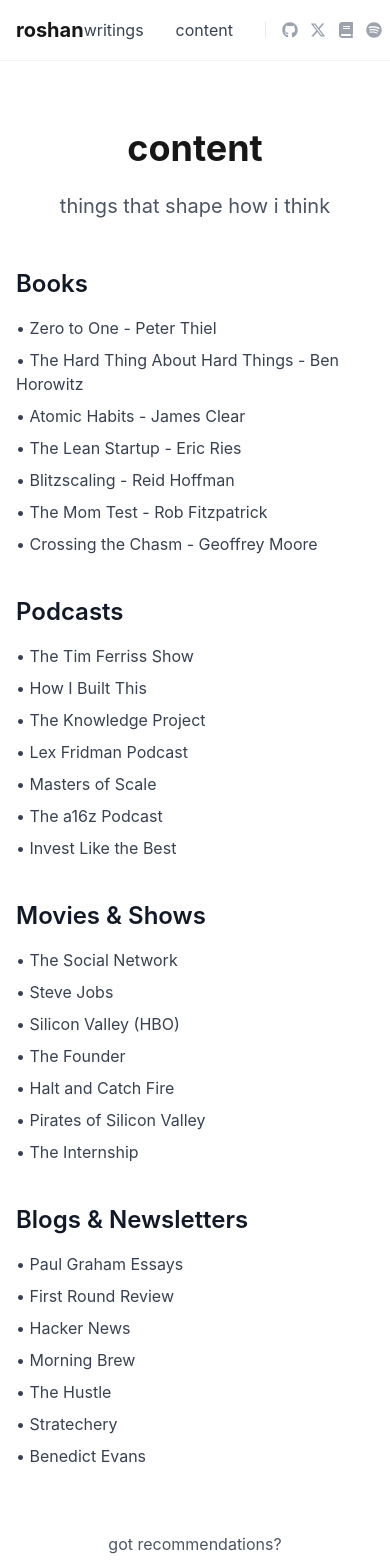
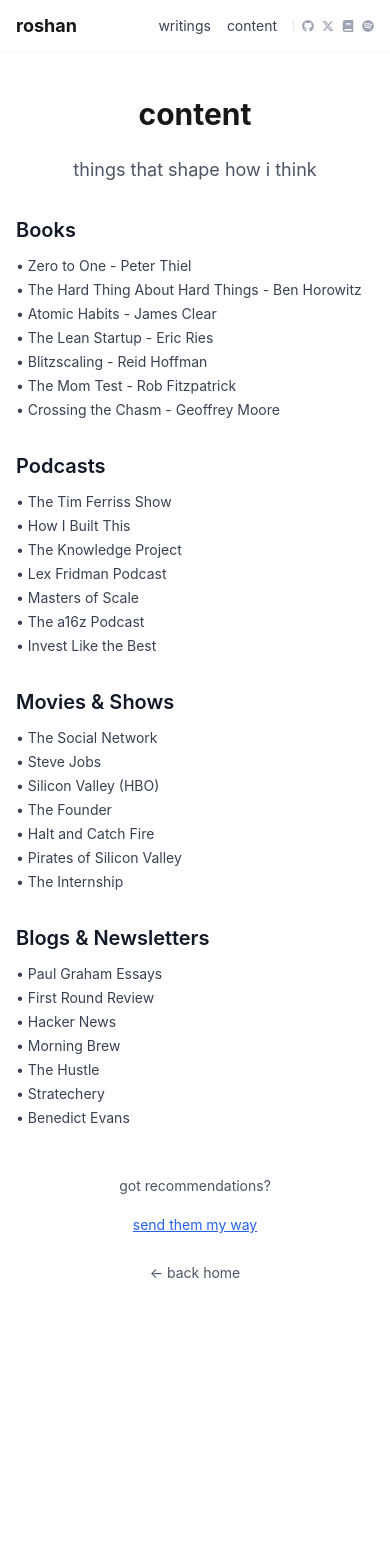
Before and after one commit to rohoswagger/whoami, a Next.js app: page /content in a window 390 px wide. Shown: the top 1568 px of the page. After the commit the page ends 1316 px from the top, so only its background shows below. Built offline with nearby package versions, Linux system fonts and the light colour scheme.

Commit message:
Improve mobile responsiveness across the site

```diff
--- a/app/components/Content.tsx
+++ b/app/components/Content.tsx
@@ -4,22 +4,22 @@
 
 const Content: React.FC = () => {
   return (
-    <div className="min-h-screen px-4 py-12">
+    <div className="min-h-screen px-4 py-8 md:py-12">
       <div className="max-w-3xl mx-auto">
-        <h1 className="text-4xl md:text-5xl font-bold mb-6 text-center">
+        <h1 className="text-3xl sm:text-4xl md:text-5xl font-bold mb-6 text-center">
           content
         </h1>
 
-        <p className="text-xl text-gray-600 text-center mb-12 max-w-2xl mx-auto">
+        <p className="text-lg md:text-xl text-gray-600 text-center mb-8 md:mb-12 max-w-2xl mx-auto">
           things that shape how i think
         </p>
 
-        <div className="space-y-10">
+        <div className="space-y-8 md:space-y-10">
           <div>
-            <h2 className="text-2xl font-semibold mb-4 text-gray-900">
+            <h2 className="text-xl md:text-2xl font-semibold mb-3 md:mb-4 text-gray-900">
               Books
             </h2>
-            <ul className="space-y-2 text-gray-700">
+            <ul className="space-y-1 md:space-y-2 text-sm md:text-base text-gray-700">
               <li>• Zero to One - Peter Thiel</li>
               <li>• The Hard Thing About Hard Things - Ben Horowitz</li>
               <li>• Atomic Habits - James Clear</li>
@@ -31,10 +31,10 @@
           </div>
 
           <div>
-            <h2 className="text-2xl font-semibold mb-4 text-gray-900">
+            <h2 className="text-xl md:text-2xl font-semibold mb-3 md:mb-4 text-gray-900">
               Podcasts
             </h2>
-            <ul className="space-y-2 text-gray-700">
+            <ul className="space-y-1 md:space-y-2 text-sm md:text-base text-gray-700">
               <li>• The Tim Ferriss Show</li>
               <li>• How I Built This</li>
               <li>• The Knowledge Project</li>
@@ -46,10 +46,10 @@
           </div>
 
           <div>
-            <h2 className="text-2xl font-semibold mb-4 text-gray-900">
+            <h2 className="text-xl md:text-2xl font-semibold mb-3 md:mb-4 text-gray-900">
               Movies & Shows
             </h2>
-            <ul className="space-y-2 text-gray-700">
+            <ul className="space-y-1 md:space-y-2 text-sm md:text-base text-gray-700">
               <li>• The Social Network</li>
               <li>• Steve Jobs</li>
               <li>• Silicon Valley (HBO)</li>
@@ -61,10 +61,10 @@
           </div>
 
           <div>
-            <h2 className="text-2xl font-semibold mb-4 text-gray-900">
+            <h2 className="text-xl md:text-2xl font-semibold mb-3 md:mb-4 text-gray-900">
               Blogs & Newsletters
             </h2>
-            <ul className="space-y-2 text-gray-700">
+            <ul className="space-y-1 md:space-y-2 text-sm md:text-base text-gray-700">
               <li>• Paul Graham Essays</li>
               <li>• First Round Review</li>
               <li>• Hacker News</li>
@@ -76,22 +76,22 @@
           </div>
         </div>
 
-        <div className="text-center mt-16">
-          <p className="text-gray-600 mb-4">
+        <div className="text-center mt-12 md:mt-16">
+          <p className="text-sm md:text-base text-gray-600 mb-4">
             got recommendations?
           </p>
           <a
             href="mailto:rohoswagger@gmail.com"
-            className="text-blue-600 hover:text-blue-800 underline"
+            className="text-sm md:text-base text-blue-600 hover:text-blue-800 underline"
           >
             send them my way
           </a>
         </div>
 
-        <div className="text-center mt-8">
+        <div className="text-center mt-6 md:mt-8">
           <Link
             href="/"
-            className="text-gray-600 hover:text-gray-900 transition-colors"
+            className="text-sm md:text-base text-gray-600 hover:text-gray-900 transition-colors"
           >
             ← back home
           </Link>
--- a/app/components/Hero.tsx
+++ b/app/components/Hero.tsx
@@ -3,30 +3,30 @@
 const Hero: React.FC = () => {
   return (
     <div className="min-h-screen flex flex-col justify-center px-4 md:px-8 lg:px-16">
-      <div className="max-w-4xl space-y-12">
+      <div className="max-w-4xl space-y-6 md:space-y-8 lg:space-y-12">
         {/* Main heading */}
-        <h1 className="text-6xl md:text-8xl lg:text-9xl font-bold text-gray-900 leading-tight">
+        <h1 className="text-4xl sm:text-5xl md:text-7xl lg:text-8xl xl:text-9xl font-bold text-gray-900 leading-tight">
           yo! i&apos;m roshan
         </h1>
 
         {/* Subtitle */}
-        <p className="text-3xl md:text-4xl lg:text-5xl text-gray-600 leading-relaxed">
+        <p className="text-2xl sm:text-3xl md:text-4xl lg:text-5xl text-gray-600 leading-relaxed">
           i build things
         </p>
 
         {/* What I've done */}
-        <div className="space-y-6">
-          <p className="text-xl md:text-2xl lg:text-3xl text-gray-700 leading-relaxed">
+        <div className="space-y-4 md:space-y-6">
+          <p className="text-lg sm:text-xl md:text-2xl lg:text-3xl text-gray-700 leading-relaxed">
             so far, i&apos;ve organized hackathons with <span className="font-semibold">1200+ attendees</span> in college
           </p>
-          <p className="text-lg md:text-xl lg:text-2xl text-gray-500">
+          <p className="text-base sm:text-lg md:text-xl lg:text-2xl text-gray-500">
             more things coming soon...
           </p>
         </div>
 
         {/* Contact */}
-        <div className="pt-8">
-          <p className="text-lg md:text-xl lg:text-2xl text-gray-600">
+        <div className="pt-4 md:pt-8">
+          <p className="text-base sm:text-lg md:text-xl lg:text-2xl text-gray-600">
             want to chat?{" "}
             <a
               href="mailto:rohoswagger@gmail.com"
--- a/app/components/Navbar.tsx
+++ b/app/components/Navbar.tsx
@@ -9,28 +9,28 @@
 
   return (
     <header className="fixed top-0 left-0 right-0 z-50 bg-white/80 backdrop-blur-sm border-b border-gray-100">
-      <div className="max-w-6xl mx-auto px-4 py-4 flex justify-between items-center">
+      <div className="max-w-6xl mx-auto px-4 py-3 md:py-4 flex justify-between items-center">
         <div
-          className="text-xl font-bold cursor-pointer hover:text-gray-600 transition-colors"
+          className="text-lg md:text-xl font-bold cursor-pointer hover:text-gray-600 transition-colors"
           onClick={() => router.push("/")}>
           roshan
         </div>
-        <nav className="flex items-center space-x-8">
+        <nav className="flex items-center space-x-4 md:space-x-8">
           <Link
             href="/writings"
-            className="text-gray-700 hover:text-gray-900 transition-colors"
+            className="text-sm md:text-base text-gray-700 hover:text-gray-900 transition-colors"
           >
             writings
           </Link>
           <Link
             href="/content"
-            className="text-gray-700 hover:text-gray-900 transition-colors"
+            className="text-sm md:text-base text-gray-700 hover:text-gray-900 transition-colors"
           >
             content
           </Link>
 
           {/* Social links - small and subtle */}
-          <div className="flex items-center space-x-3 ml-4 pl-4 border-l border-gray-200">
+          <div className="flex items-center space-x-2 md:space-x-3 ml-2 md:ml-4 pl-2 md:pl-4 border-l border-gray-200">
             {LINKS.map((link) => (
               <a
                 key={link.href}
@@ -39,7 +39,7 @@
                 rel="noopener noreferrer"
                 className="text-gray-400 hover:text-gray-600 transition-colors duration-200"
               >
-                <link.icon className="w-4 h-4" />
+                <link.icon className="w-3 h-3 md:w-4 md:h-4" />
               </a>
             ))}
           </div>
--- a/app/components/Writings.tsx
+++ b/app/components/Writings.tsx
@@ -6,13 +6,13 @@
   const posts = await getAllWritings();
 
   return (
-    <div className="min-h-screen px-4 py-12">
+    <div className="min-h-screen px-4 py-8 md:py-12">
       <div className="max-w-4xl mx-auto">
-        <h1 className="text-4xl md:text-5xl font-bold mb-12 text-center">
+        <h1 className="text-3xl sm:text-4xl md:text-5xl font-bold mb-8 md:mb-12 text-center">
           writings
         </h1>
 
-        <div className="space-y-8">
+        <div className="space-y-6 md:space-y-8">
           {posts.length === 0 ? (
             <div className="text-center text-gray-500">
               nothing here yet 🙈
@@ -24,8 +24,8 @@
                 key={post.slug}
                 className="block group"
               >
-                <article className="border-b border-gray-200 pb-8 hover:bg-gray-50 transition-colors duration-200 rounded-lg p-6 -m-6">
-                  <h2 className="text-2xl md:text-3xl font-semibold mb-3 group-hover:text-blue-600 transition-colors">
+                <article className="border-b border-gray-200 pb-6 md:pb-8 hover:bg-gray-50 transition-colors duration-200 rounded-lg p-4 md:p-6 -m-4 md:-m-6">
+                  <h2 className="text-xl sm:text-2xl md:text-3xl font-semibold mb-2 md:mb-3 group-hover:text-blue-600 transition-colors">
                     {post.title}
                   </h2>
                   <p className="text-gray-600 text-sm">
@@ -37,7 +37,7 @@
           )}
         </div>
 
-        <div className="text-center mt-16">
+        <div className="text-center mt-12 md:mt-16">
           <Link
             href="/"
             className="text-gray-600 hover:text-gray-900 transition-colors"
--- a/app/layout.tsx
+++ b/app/layout.tsx
@@ -17,7 +17,7 @@
       <body className="antialiased bg-white">
         <div className="min-h-screen">
           <Navbar />
-          <main className="pt-20">{children}</main>
+          <main className="pt-16 md:pt-20">{children}</main>
         </div>
       </body>
     </html>
--- a/app/writings/[id]/page.tsx
+++ b/app/writings/[id]/page.tsx
@@ -12,67 +12,67 @@
   }
 
   return (
-    <div className="min-h-screen px-4 py-12">
+    <div className="min-h-screen px-4 py-8 md:py-12">
       <div className="max-w-3xl mx-auto">
         <Link
           href="/writings"
-          className="inline-block mb-8 text-gray-600 hover:text-gray-900 transition-colors"
+          className="inline-block mb-6 md:mb-8 text-sm md:text-base text-gray-600 hover:text-gray-900 transition-colors"
         >
           ← back to writings
         </Link>
 
         <article className="prose prose-lg max-w-none">
-          <h1 className="text-4xl md:text-5xl font-bold mb-4 text-gray-900">
+          <h1 className="text-2xl sm:text-3xl md:text-4xl lg:text-5xl font-bold mb-3 md:mb-4 text-gray-900 leading-tight">
             {post.title}
           </h1>
-          <p className="text-gray-600 mb-8 text-lg">
+          <p className="text-gray-600 mb-6 md:mb-8 text-base md:text-lg">
             {post.date}
           </p>
 
           <ReactMarkdown
             components={{
               h1: ({ ...props }) => (
-                <h1 className="text-3xl font-bold mt-8 mb-4 text-gray-900" {...props} />
+                <h1 className="text-2xl md:text-3xl font-bold mt-6 md:mt-8 mb-3 md:mb-4 text-gray-900" {...props} />
               ),
               h2: ({ ...props }) => (
-                <h2 className="text-2xl font-semibold mt-6 mb-3 text-gray-900" {...props} />
+                <h2 className="text-xl md:text-2xl font-semibold mt-5 md:mt-6 mb-2 md:mb-3 text-gray-900" {...props} />
               ),
               h3: ({ ...props }) => (
-                <h3 className="text-xl font-semibold mt-4 mb-2 text-gray-900" {...props} />
+                <h3 className="text-lg md:text-xl font-semibold mt-4 mb-2 text-gray-900" {...props} />
               ),
               p: ({ ...props }) => (
-                <p className="mb-4 text-gray-700 leading-relaxed" {...props} />
+                <p className="mb-3 md:mb-4 text-sm md:text-base text-gray-700 leading-relaxed" {...props} />
               ),
               ul: ({ ...props }) => (
-                <ul className="list-disc pl-6 mb-4 space-y-2 text-gray-700" {...props} />
+                <ul className="list-disc pl-5 md:pl-6 mb-3 md:mb-4 space-y-1 md:space-y-2 text-sm md:text-base text-gray-700" {...props} />
               ),
               ol: ({ ...props }) => (
-                <ol className="list-decimal pl-6 mb-4 space-y-2 text-gray-700" {...props} />
+                <ol className="list-decimal pl-5 md:pl-6 mb-3 md:mb-4 space-y-1 md:space-y-2 text-sm md:text-base text-gray-700" {...props} />
               ),
               li: ({ ...props }) => (
-                <li className="text-gray-700" {...props} />
+                <li className="text-sm md:text-base text-gray-700" {...props} />
               ),
               a: ({ ...props }) => (
                 <a
-                  className="text-blue-600 hover:text-blue-800 underline"
+                  className="text-blue-600 hover:text-blue-800 underline break-words"
                   {...props}
                 />
               ),
               blockquote: ({ ...props }) => (
                 <blockquote
-                  className="border-l-4 border-gray-300 pl-4 my-6 italic text-gray-600"
+                  className="border-l-4 border-gray-300 pl-3 md:pl-4 my-4 md:my-6 italic text-sm md:text-base text-gray-600"
                   {...props}
                 />
               ),
               code: ({ ...props }) => (
                 <code
-                  className="bg-gray-100 px-2 py-1 rounded text-sm font-mono"
+                  className="bg-gray-100 px-1.5 md:px-2 py-0.5 md:py-1 rounded text-xs md:text-sm font-mono break-words"
                   {...props}
                 />
               ),
               pre: ({ ...props }) => (
                 <pre
-                  className="bg-gray-100 p-4 rounded-lg overflow-x-auto my-6"
+                  className="bg-gray-100 p-3 md:p-4 rounded-lg overflow-x-auto my-4 md:my-6 text-xs md:text-sm"
                   {...props}
                 />
               ),
```
